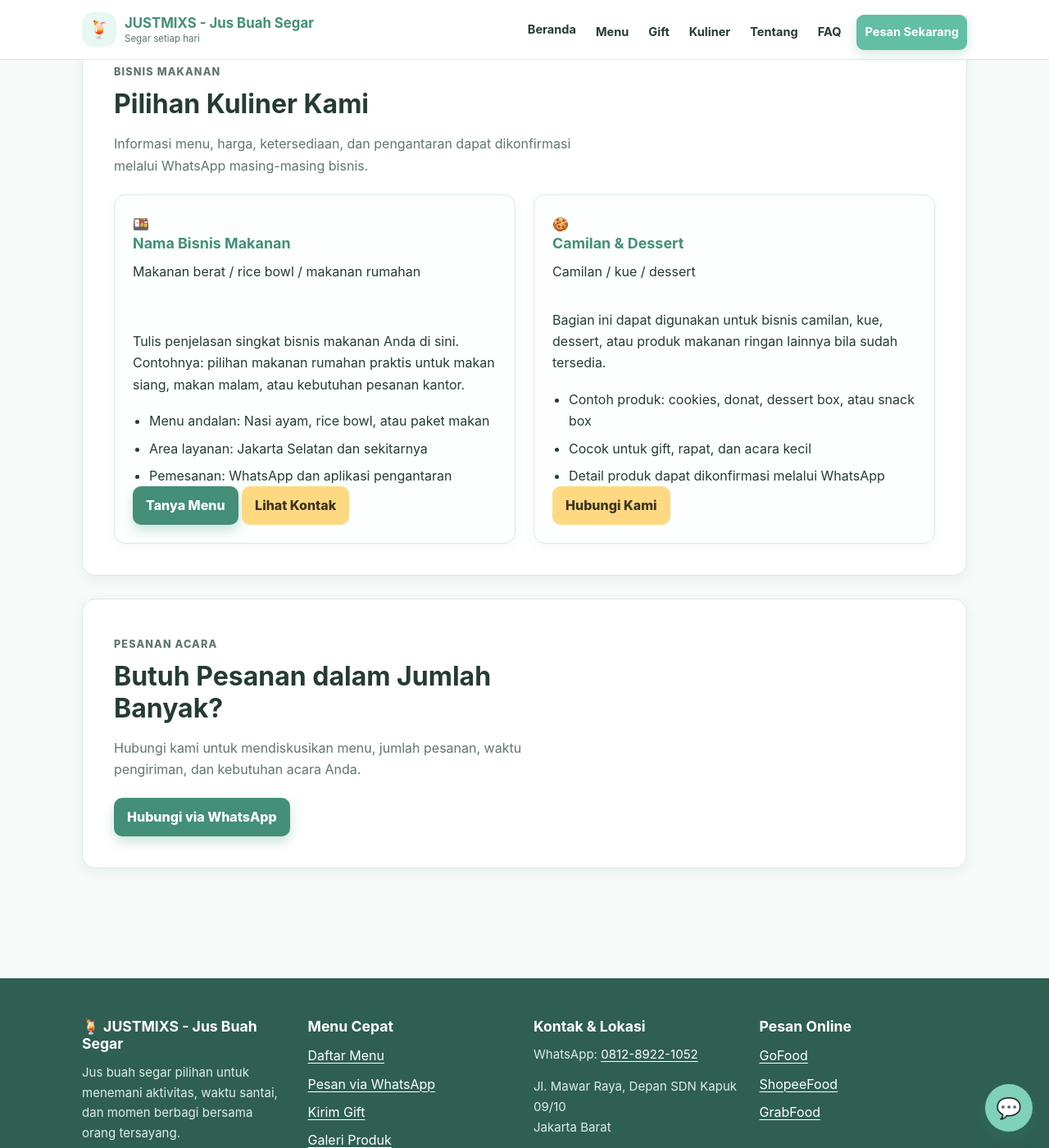
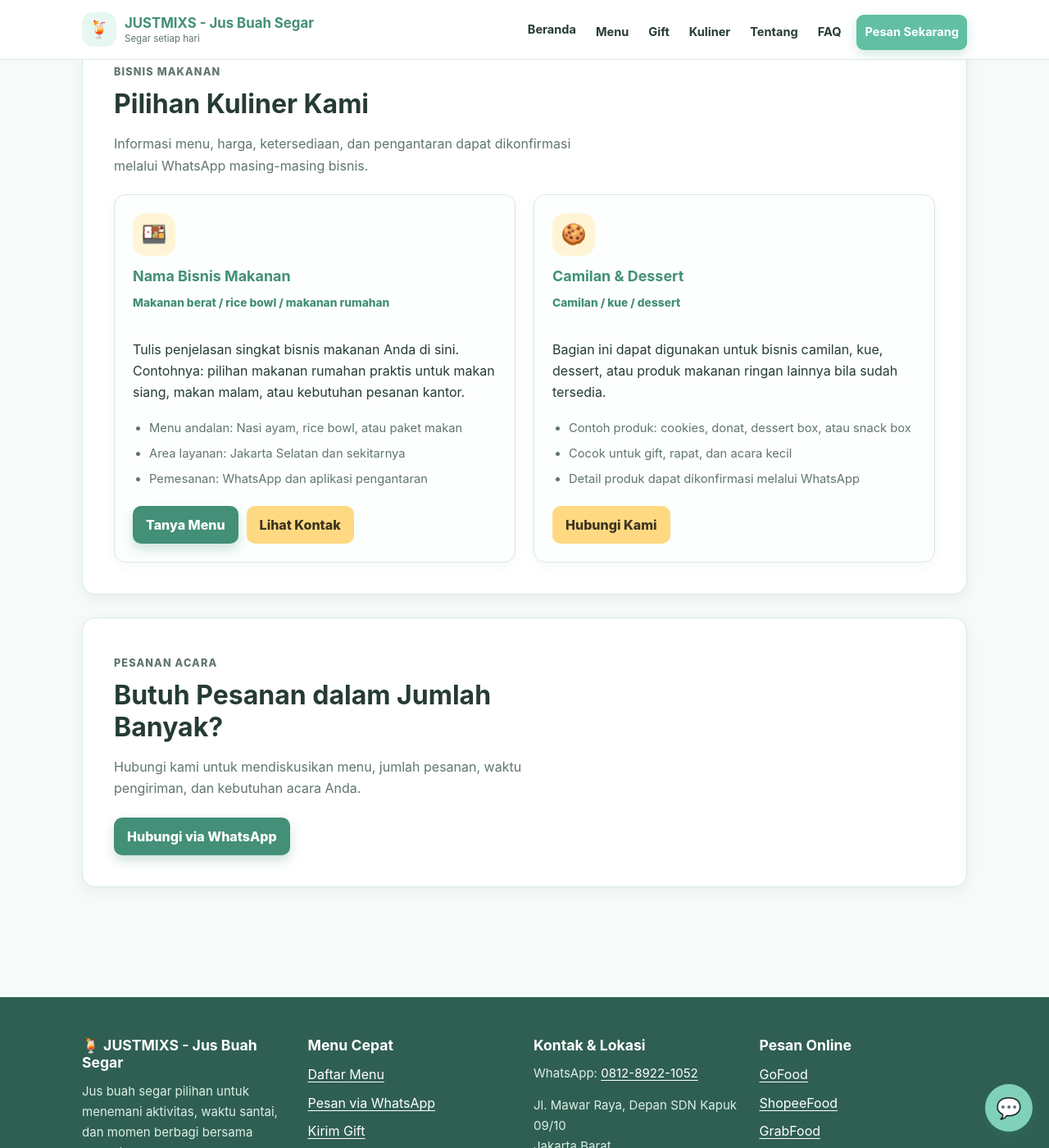
Before and after one commit to justmixs/justmix.github.io, a Jekyll site: the page built from kuliner.md, in a window 1280 px wide and 1400 px high, scrolled down 272 px. Shown: the whole window at 82% size. Built offline with Jekyll 4.4.1, drawn with Linux system fonts in a browser that asks for light colours.

Commit message:
Add styles for food business card
Added styles for food business card layout and elements.

```diff
--- a/assets/css/style.css
+++ b/assets/css/style.css
@@ -829,3 +829,44 @@ li + li {
     text-align: left;
   }
 }
+
+/* =========================================================
+   HALAMAN KULINER LAINNYA
+   ========================================================= */
+
+.food-business-card {
+  position: relative;
+}
+
+.business-icon {
+  display: grid;
+  width: 52px;
+  height: 52px;
+  place-items: center;
+  margin-bottom: 14px;
+  border-radius: 16px;
+  background: var(--color-secondary-soft);
+  font-size: 1.55rem;
+}
+
+.business-category {
+  margin-bottom: 14px;
+  color: var(--color-primary-dark);
+  font-size: 0.86rem;
+  font-weight: 800;
+}
+
+.business-list {
+  flex: 1;
+  width: 100%;
+  margin: 0 0 20px;
+  color: var(--color-text-muted);
+  font-size: 0.92rem;
+}
+
+.business-actions {
+  display: flex;
+  flex-wrap: wrap;
+  gap: 10px;
+  margin-top: auto;
+}
```
